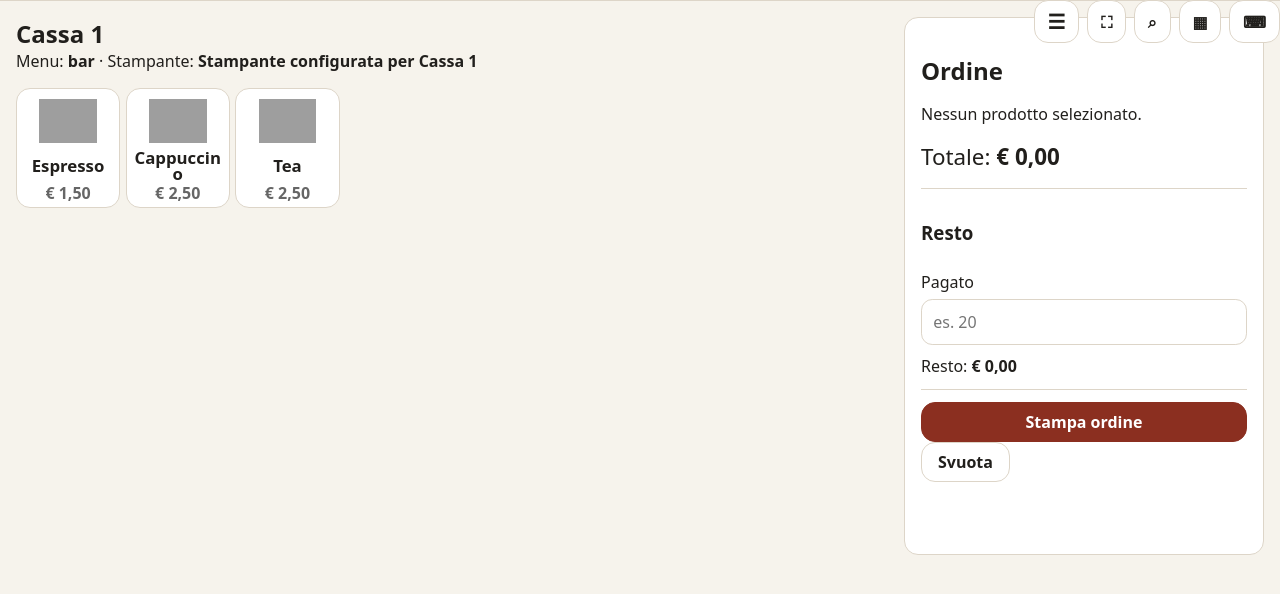
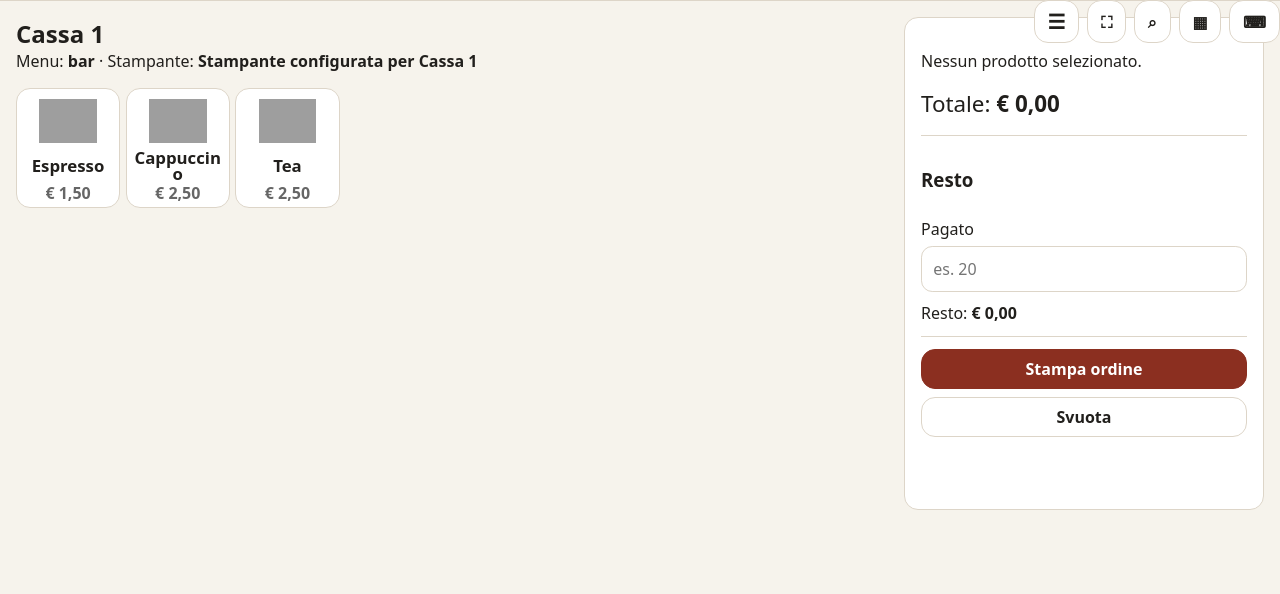
Before and after one commit to mugnozzo/msg3, a FastAPI app: page /cashier/bar in a window 1280 px wide. Shown: the top 594 px of the page. Run offline with FastAPI, Linux system fonts and the light colour scheme; data comes from the database, SQL or seed files in the repository; grey boxes are pictures that could not be loaded.

Commit message:
Small fixes in cashier

```diff
--- a/app/static/css/cashier.css
+++ b/app/static/css/cashier.css
@@ -192,6 +192,11 @@
   grid-template-columns: 1fr;
 }
 
+#clear-order {
+  width: 100%;
+  margin-top: .5rem;
+}
+
 .total-row { font-size: 1.4rem; margin: 1rem 0; }
 .change-box {
   border-top: 1px solid var(--border);
--- a/app/templates/cashier.html
+++ b/app/templates/cashier.html
@@ -51,7 +51,6 @@
     <p id="empty-products-message" class="empty-products-message" hidden>Nessun prodotto corrisponde ai filtri attivi.</p>
   </div>
   <aside class="cart-panel">
-    <h2>Ordine</h2>
     <div id="cart-lines" class="cart-lines"></div>
     <div class="total-row">Totale: <strong id="cart-total">€ 0,00</strong></div>
 
```
